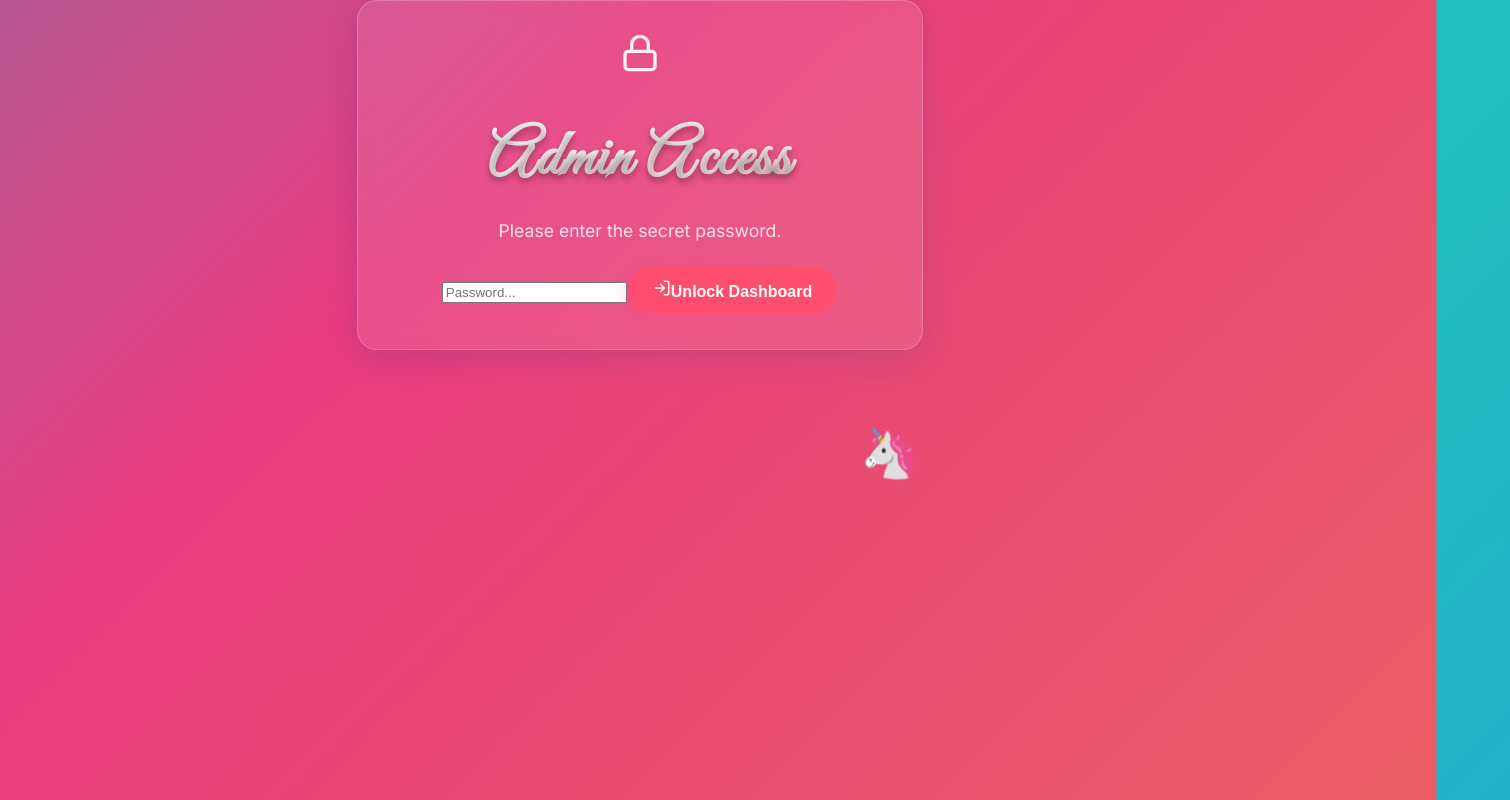
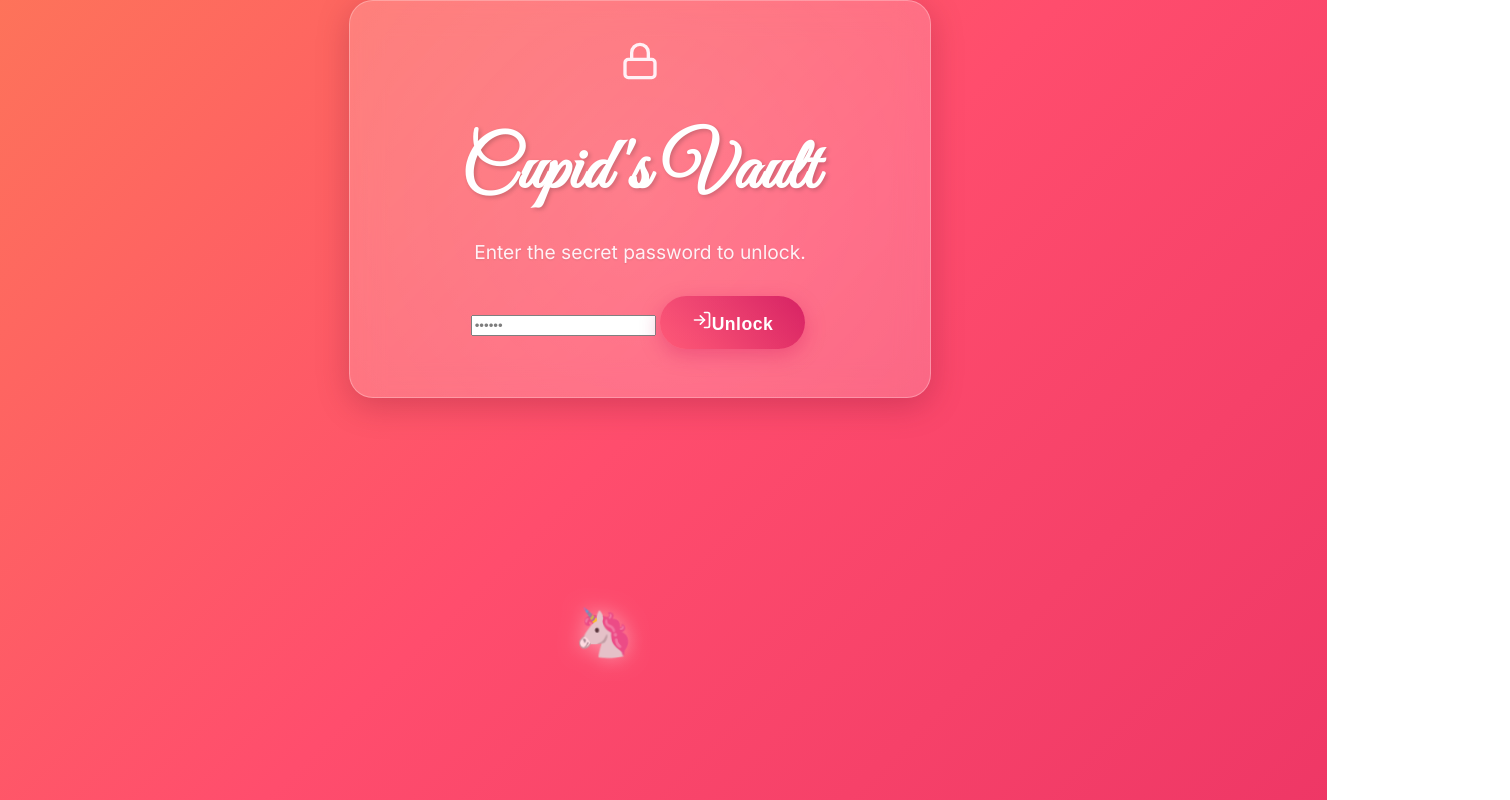
Before and after one commit to hadeedhussainmemon/Valentine-special, a Next.js app: page /admin in a window 1280 px wide. Shown: the top 800 px of the page, 1510 px wide, since content can reach past the window. Built offline with nearby package versions, Linux system fonts and the light colour scheme.

Commit message:
UI Polish: Romantic Dashboard & Home Enhancements

```diff
--- a/app/admin/page.jsx
+++ b/app/admin/page.jsx
@@ -2,8 +2,8 @@
 
 import { useState } from 'react';
 import axios from 'axios';
-import { RefreshCw, Heart, Lock, LogIn } from 'lucide-react';
-import { motion } from 'framer-motion';
+import { RefreshCw, Heart, Lock, LogIn, Smartphone, Calendar, Search } from 'lucide-react';
+import { motion, AnimatePresence } from 'framer-motion';
 
 const API_URL = '/api';
 
@@ -49,6 +49,7 @@ export default function AdminPage() {
         }
     };
 
+    // If not authenticated, show Login Screen
     if (!isAuthenticated) {
         return (
             <div className="flex items-center justify-center min-h-screen">
@@ -57,32 +58,32 @@ export default function AdminPage() {
                     animate={{ opacity: 1, y: 0 }}
                     className="glass-card flex flex-col items-center gap-6"
                 >
-                    <div className="bg-white/10 p-4 rounded-full">
-                        <Lock size={40} className="text-pink-200" />
+                    <div className="bg-white/10 p-6 rounded-full border border-white/20 shadow-inner">
+                        <Lock size={40} className="text-white drop-shadow-md" />
                     </div>
                     <div>
-                        <h1 className="text-3xl" style={{ fontFamily: "'Great Vibes', cursive" }}>Admin Access</h1>
-                        <p className="opacity-80">Please enter the secret password.</p>
+                        <h1 className="text-5xl mb-2 font-romantic">Cupid's Vault</h1>
+                        <p className="opacity-80 font-light tracking-wide">Enter the secret password to unlock.</p>
                     </div>
 
-                    <div className="w-full max-w-xs">
+                    <div className="w-full max-w-xs relative bg-white/5 p-4 rounded-2xl border border-white/10">
                         <input
                             type="password"
-                            placeholder="Password..."
+                            placeholder="••••••"
                             value={password}
                             onChange={(e) => setPassword(e.target.value)}
                             onKeyDown={(e) => e.key === 'Enter' && login()}
-                            className="text-center"
+                            className="text-center font-mono text-xl tracking-widest bg-transparent border-b border-white/30 focus:border-white rounded-none px-0 py-2 !mt-0 !mb-4 placeholder-white/20"
                         />
-                        {loginError && <p className="text-red-200 text-sm mt-2">{loginError}</p>}
+                        {loginError && <p className="text-red-200 text-sm mb-4 bg-red-500/20 py-1 px-3 rounded-md">{loginError}</p>}
 
                         <button
-                            className="btn btn-primary w-full mt-4 flex justify-center items-center gap-2"
+                            className="btn btn-primary w-full flex justify-center items-center gap-2"
                             onClick={login}
                             disabled={loading}
                         >
-                            {loading ? <RefreshCw className="animate-spin" size={18} /> : <LogIn size={18} />}
-                            {loading ? 'Verifying...' : 'Unlock Dashboard'}
+                            {loading ? <RefreshCw className="animate-spin" size={20} /> : <LogIn size={20} />}
+                            {loading ? 'Verifying...' : 'Unlock'}
                         </button>
                     </div>
                 </motion.div>
@@ -90,64 +91,109 @@ export default function AdminPage() {
         );
     }
 
+    // Authenticated View
     return (
-        <div className="w-full max-w-5xl p-4 mx-auto pt-10">
-            <div className="flex flex-col md:flex-row justify-between items-center mb-8 glass-card w-full mx-auto px-8 py-4">
-                <div className="flex items-center gap-3">
-                    <Heart className="text-primary animate-pulse" fill="#FF4D6D" />
-                    <h1 className="text-4xl m-0" style={{ fontFamily: "'Great Vibes', cursive" }}>HeartString Admin</h1>
+        <div className="min-h-screen w-full p-4 md:p-10">
+            <motion.div
+                initial={{ opacity: 0, y: -20 }}
+                animate={{ opacity: 1, y: 0 }}
+                className="max-w-6xl mx-auto"
+            >
+                {/* Header */}
+                <div className="flex flex-col md:flex-row justify-between items-center mb-10 glass-card !p-6 !max-w-full">
+                    <div className="flex items-center gap-4">
+                        <div className="bg-white/10 p-3 rounded-full">
+                            <Heart className="text-white heart-beat" fill="#D4145A" size={32} />
+                        </div>
+                        <div className="text-left">
+                            <h1 className="text-4xl m-0 font-romantic leading-none">Love Dashboard</h1>
+                            <p className="text-sm opacity-60 uppercase tracking-widest mt-1">Overview of affairs</p>
+                        </div>
                     </div>
                     <button
                         onClick={fetchStats}
-                    className="p-3 hover:bg-white/10 rounded-full transition-colors mt-4 md:mt-0"
+                        className="p-4 hover:bg-white/20 rounded-full transition-all mt-4 md:mt-0 active:scale-95 border border-white/10 bg-white/5"
                         title="Refresh Stats"
                     >
-                    <RefreshCw className={loading ? "animate-spin" : ""} />
+                        <RefreshCw className={loading ? "animate-spin" : ""} size={24} />
                     </button>
                 </div>
 
-            <div className="glass-card w-full mx-auto p-0 overflow-hidden">
+                {/* Table Card */}
+                <div className="glass-card !max-w-full !p-0 overflow-hidden shadow-2xl">
                     <div className="overflow-x-auto">
                         <table className="w-full text-left border-collapse">
                             <thead>
-                            <tr className="bg-white/10 text-pink-200 uppercase text-xs tracking-wider">
-                                <th className="p-4">Sender</th>
-                                <th className="p-4">Status</th>
-                                <th className="p-4 text-center">Dodges</th>
-                                <th className="p-4">Mystery Reveal</th>
-                                <th className="p-4">Device</th>
-                                <th className="p-4">Date</th>
+                                <tr className="bg-black/20 text-white/70 uppercase text-xs tracking-[0.15em] font-bold">
+                                    <th className="p-6">Sender</th>
+                                    <th className="p-6">Status</th>
+                                    <th className="p-6 text-center">Dodges</th>
+                                    <th className="p-6">Mystery Reveal</th>
+                                    <th className="p-6 hidden md:table-cell">Device</th>
+                                    <th className="p-6 hidden md:table-cell">Date</th>
                                 </tr>
                             </thead>
-                        <tbody>
-                            {stats.map((stat) => (
-                                <tr key={stat.id} className="border-t border-white/5 hover:bg-white/5 transition-colors">
-                                    <td className="p-4 font-bold text-lg">{stat.sender_name}</td>
-                                    <td className="p-4">
+                            <tbody className="divide-y divide-white/5">
+                                <AnimatePresence>
+                                    {stats.map((stat, i) => (
+                                        <motion.tr
+                                            key={stat.id}
+                                            initial={{ opacity: 0, x: -20 }}
+                                            animate={{ opacity: 1, x: 0 }}
+                                            transition={{ delay: i * 0.05 }}
+                                            className="hover:bg-white/10 transition-colors group"
+                                        >
+                                            <td className="p-6">
+                                                <div className="font-bold text-lg text-white group-hover:text-pink-200 transition-colors">
+                                                    {stat.sender_name}
+                                                </div>
+                                                <div className="text-xs opacity-50 font-mono mt-1">{stat.id}</div>
+                                            </td>
+                                            <td className="p-6">
                                                 {stat.is_accepted ? (
-                                            <span className="bg-green-500/20 text-green-200 px-3 py-1 rounded-full text-xs font-bold border border-green-500/30 uppercase tracking-wide">
-                                                Accepted ❤️
+                                                    <span className="inline-flex items-center gap-1.5 bg-green-500/20 text-green-100 px-3 py-1.5 rounded-full text-xs font-bold border border-green-500/30 uppercase tracking-wide shadow-sm">
+                                                        <Heart size={10} fill="currentColor" /> Accepted
                                                     </span>
                                                 ) : (
-                                            <span className="bg-yellow-500/20 text-yellow-200 px-3 py-1 rounded-full text-xs font-bold border border-yellow-500/30 uppercase tracking-wide">
-                                                Pending ⏳
+                                                    <span className="inline-flex items-center gap-1.5 bg-yellow-500/20 text-yellow-100 px-3 py-1.5 rounded-full text-xs font-bold border border-yellow-500/30 uppercase tracking-wide shadow-sm">
+                                                        <RefreshCw size={10} className="animate-spin-slow" /> Pending
                                                     </span>
                                                 )}
                                             </td>
-                                    <td className="p-4 text-center font-mono opacity-80">{stat.no_hover_count}</td>
-                                    <td className="p-4 italic text-white/90 font-medium">
-                                        {stat.mystery_name || <span className="opacity-30">-</span>}
+                                            <td className="p-6 text-center">
+                                                <span className={`font-mono text-lg font-bold ${stat.no_hover_count > 0 ? 'text-pink-300' : 'opacity-30'}`}>
+                                                    {stat.no_hover_count}
+                                                </span>
                                             </td>
-                                    <td className="p-4 text-xs opacity-70">{stat.device_type || 'Unknown'}</td>
-                                    <td className="p-4 text-xs opacity-50 font-mono">
+                                            <td className="p-6">
+                                                {stat.mystery_name ? (
+                                                    <span className="text-white font-serif italic text-lg border-b border-white/20 pb-1">
+                                                        "{stat.mystery_name}"
+                                                    </span>
+                                                ) : (
+                                                    <span className="opacity-20 italic">---</span>
+                                                )}
+                                            </td>
+                                            <td className="p-6 hidden md:table-cell">
+                                                <div className="flex items-center gap-2 opacity-60 text-xs truncate max-w-[150px]" title={stat.device_type}>
+                                                    <Smartphone size={14} />
+                                                    {stat.device_type ? stat.device_type.split('(')[0] : 'Unknown'}
+                                                </div>
+                                            </td>
+                                            <td className="p-6 hidden md:table-cell opacity-50 text-xs font-mono">
+                                                <div className="flex items-center gap-2">
+                                                    <Calendar size={14} />
                                                     {new Date(stat.created_at).toLocaleDateString()}
+                                                </div>
                                             </td>
-                                </tr>
+                                        </motion.tr>
                                     ))}
+                                </AnimatePresence>
                                 {stats.length === 0 && !loading && (
                                     <tr>
-                                    <td colSpan="6" className="p-12 text-center opacity-50 italic">
-                                        No love stories created yet...
+                                        <td colSpan="6" className="p-20 text-center opacity-40">
+                                            <Search size={48} className="mx-auto mb-4 opacity-50" />
+                                            <p className="text-xl italic font-serif">No love stories recorded yet...</p>
                                         </td>
                                     </tr>
                                 )}
@@ -156,14 +202,15 @@ export default function AdminPage() {
                     </div>
                 </div>
 
-            <div className="text-center mt-8">
+                <div className="text-center mt-12">
                     <button
                         onClick={() => setIsAuthenticated(false)}
-                    className="text-white/50 hover:text-white text-sm"
+                        className="text-white/40 hover:text-white text-sm transition-colors flex items-center justify-center gap-2 mx-auto"
                     >
-                    Lock Dashboard
+                        <Lock size={12} /> Lock Dashboard
                     </button>
                 </div>
+            </motion.div>
         </div>
     );
 };
--- a/app/globals.css
+++ b/app/globals.css
@@ -1,19 +1,24 @@
 :root {
-    --primary: #FF4D6D;
-    --secondary: #FF8FA3;
-    --accent: #FFF0F3;
-    --dark: #2D0F18;
-    --glass-bg: rgba(255, 255, 255, 0.1);
-    --glass-border: rgba(255, 255, 255, 0.2);
-    --shadow: 0 8px 32px 0 rgba(31, 38, 135, 0.15);
+    --primary: #D4145A;
+    /* Deep Pink/Red */
+    --primary-light: #FF4D6D;
+    --secondary: #FBB03B;
+    /* Warm Orange/Gold hint */
+    --accent: #FFF0F5;
+    /* Lavender Blush */
+    --dark: #4A041D;
+    --glass-bg: rgba(255, 255, 255, 0.15);
+    --glass-border: rgba(255, 255, 255, 0.3);
+    --shadow: 0 8px 32px 0 rgba(100, 10, 40, 0.25);
 }
 
 body {
     margin: 0;
     font-family: 'Inter', system-ui, -apple-system, sans-serif;
-    background: linear-gradient(-45deg, #ee7752, #e73c7e, #23a6d5, #23d5ab);
+    /* More Romantic Gradient: Deep Red -> Pink -> Peach */
+    background: linear-gradient(-45deg, #D4145A, #FF4D6D, #FBB03B, #D4145A);
     background-size: 400% 400%;
-    animation: gradient 15s ease infinite;
+    animation: gradient 20s ease infinite;
     color: var(--accent);
     min-height: 100vh;
     overflow-x: hidden;
@@ -35,137 +40,189 @@ body {
 
 .glass-card {
     background: var(--glass-bg);
-    backdrop-filter: blur(12px);
-    -webkit-backdrop-filter: blur(12px);
-    border-radius: 20px;
+    backdrop-filter: blur(16px);
+    -webkit-backdrop-filter: blur(16px);
+    border-radius: 24px;
     border: 1px solid var(--glass-border);
     box-shadow: var(--shadow);
-    padding: 2rem;
+    padding: 2.5rem;
     max-width: 90%;
     width: 500px;
     margin: 0 auto;
     text-align: center;
+    position: relative;
+    overflow: hidden;
+}
+
+/* Subtle glow effect for card */
+.glass-card::before {
+    content: '';
+    position: absolute;
+    top: -50%;
+    left: -50%;
+    width: 200%;
+    height: 200%;
+    background: radial-gradient(circle, rgba(255, 255, 255, 0.1) 0%, rgba(255, 255, 255, 0) 70%);
+    pointer-events: none;
+    z-index: 0;
 }
 
 input[type="text"],
 textarea {
     width: 100%;
-    padding: 12px 20px;
-    margin: 8px 0;
+    padding: 14px 24px;
+    margin: 10px 0;
     box-sizing: border-box;
-    background: rgba(255, 255, 255, 0.2);
-    border: 1px solid rgba(255, 255, 255, 0.3);
-    border-radius: 12px;
+    background: rgba(255, 255, 255, 0.25);
+    border: 1px solid rgba(255, 255, 255, 0.4);
+    border-radius: 16px;
     color: white;
-    font-size: 1rem;
+    font-size: 1.05rem;
     outline: none;
-    transition: all 0.3s ease;
+    transition: all 0.3s cubic-bezier(0.4, 0, 0.2, 1);
 }
 
 input[type="text"]::placeholder,
 textarea::placeholder {
-    color: rgba(255, 255, 255, 0.7);
+    color: rgba(255, 255, 255, 0.8);
 }
 
 input[type="text"]:focus,
 textarea:focus {
-    background: rgba(255, 255, 255, 0.3);
+    background: rgba(255, 255, 255, 0.35);
     border-color: white;
-    box-shadow: 0 0 15px rgba(255, 255, 255, 0.2);
+    box-shadow: 0 0 20px rgba(255, 255, 255, 0.3);
+    transform: scale(1.01);
 }
 
 .btn {
     border: none;
-    padding: 12px 24px;
+    padding: 14px 32px;
     text-align: center;
     text-decoration: none;
     display: inline-block;
-    font-size: 1rem;
-    margin: 4px 2px;
+    font-size: 1.1rem;
+    margin: 8px 4px;
     cursor: pointer;
     border-radius: 50px;
-    transition: transform 0.2s, box-shadow 0.2s;
-    font-weight: 600;
+    transition: all 0.3s cubic-bezier(0.34, 1.56, 0.64, 1);
+    /* Bouncy transition */
+    font-weight: 700;
+    letter-spacing: 0.5px;
 }
 
 .btn-primary {
-    background-color: var(--primary);
+    background: linear-gradient(45deg, #FF4D6D, #D4145A);
     color: white;
-    box-shadow: 0 4px 15px rgba(255, 77, 109, 0.4);
+    box-shadow: 0 6px 20px rgba(212, 20, 90, 0.4);
 }
 
 .btn-primary:hover {
-    transform: translateY(-2px);
-    box-shadow: 0 6px 20px rgba(255, 77, 109, 0.6);
+    transform: translateY(-3px) scale(1.05);
+    box-shadow: 0 10px 25px rgba(212, 20, 90, 0.6);
 }
 
 .btn-success {
-    background-color: #4CAF50;
+    background: linear-gradient(45deg, #4CAF50, #45a049);
     color: white;
-    box-shadow: 0 4px 15px rgba(76, 175, 80, 0.4);
+    box-shadow: 0 6px 20px rgba(76, 175, 80, 0.4);
 }
 
 /* Typography */
 h1 {
     font-family: 'Great Vibes', cursive;
-    font-size: 4rem;
-    margin-bottom: 1rem;
-    text-shadow: 0 4px 6px rgba(0, 0, 0, 0.3);
-    letter-spacing: 2px;
-    background: linear-gradient(to right, #fff, #ffe4e6);
-    -webkit-background-clip: text;
-    -webkit-text-fill-color: transparent;
+    font-size: 4.5rem;
+    margin-bottom: 1.5rem;
+    text-shadow: 2px 2px 4px rgba(0, 0, 0, 0.2);
+    letter-spacing: 1px;
+    color: #fff;
+    line-height: 1.1;
+}
+
+.font-romantic {
+    font-family: 'Great Vibes', cursive;
 }
 
 p {
-    font-size: 1.1rem;
-    line-height: 1.6;
-    opacity: 0.9;
+    font-size: 1.2rem;
+    line-height: 1.7;
+    text-shadow: 0 1px 2px rgba(0, 0, 0, 0.1);
 }
 
-.heart {
+/* Animations */
+.heart-beat {
+    animation: heartBeat 1.5s infinite;
+}
+
+@keyframes heartBeat {
+    0% {
+        transform: scale(1);
+    }
+
+    14% {
+        transform: scale(1.1);
+    }
+
+    28% {
+        transform: scale(1);
+    }
+
+    42% {
+        transform: scale(1.1);
+    }
+
+    70% {
+        transform: scale(1);
+    }
+}
+
+.floating-heart {
     position: absolute;
-    color: rgba(255, 255, 255, 0.5);
-    animation: float 6s linear infinite;
+    color: rgba(255, 255, 255, 0.4);
+    animation: floatUp 8s linear infinite;
     z-index: -1;
+}
+
+@keyframes floatUp {
+    0% {
+        transform: translateY(110vh) rotate(0deg) scale(0.5);
+        opacity: 0;
+    }
+
+    20% {
+        opacity: 0.8;
+    }
+
+    80% {
+        opacity: 0.8;
+    }
+
+    100% {
+        transform: translateY(-10vh) rotate(360deg) scale(1.2);
+        opacity: 0;
+    }
 }
 
 .unicorn {
     position: absolute;
     font-size: 3rem;
-    animation: float-diagonal 10s linear infinite;
+    animation: floatDiagonal 15s linear infinite;
     z-index: -1;
-    opacity: 0.7;
+    filter: drop-shadow(0 0 10px rgba(255, 255, 255, 0.5));
 }
 
-@keyframes float {
-    0% {
-        transform: translateY(100vh) scale(0);
-        opacity: 0;
-    }
-
-    50% {
-        opacity: 1;
-    }
-
-    100% {
-        transform: translateY(-100px) scale(1.5);
-        opacity: 0;
-    }
-}
-
-@keyframes float-diagonal {
+@keyframes floatDiagonal {
     0% {
         transform: translate(-10vw, 110vh) rotate(-10deg);
         opacity: 0;
     }
 
-    20% {
-        opacity: 1;
+    10% {
+        opacity: 0.8;
     }
 
-    80% {
-        opacity: 1;
+    90% {
+        opacity: 0.8;
     }
 
     100% {
```
Also changed, not shown: app/api/proposals/route.js (+10 -1 lines), app/page.jsx (+5 -4 lines), 1 other file (tests, documents, lock files or other folders). Lines whose indentation alone changed are shown as unchanged.
